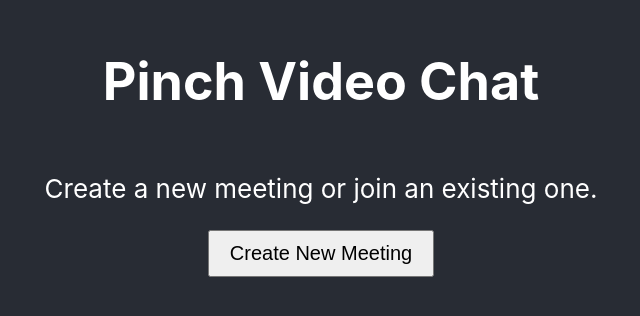
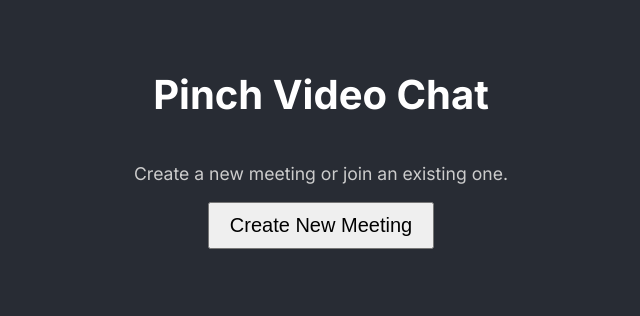
Before and after one commit to Rogue-56/pinch-client-app, a React (Create React App) app: page / in a window 1280 px wide. Shown: the part 254-570 px from the top of the page, without its empty margins (319-959 px from the left). Built offline with nearby package versions, Linux system fonts and the light colour scheme.

Commit message:
Fix: Update styles to use 'Inter' font and enhance button appearance in App.css

```diff
--- a/public/index.html
+++ b/public/index.html
@@ -25,6 +25,9 @@
       Learn how to configure a non-root public URL by running `npm run build`.
     -->
     <title>React App</title>
+    <link rel="preconnect" href="https://fonts.googleapis.com">
+    <link rel="preconnect" href="https://fonts.gstatic.com" crossorigin>
+    <link href="https://fonts.googleapis.com/css2?family=Inter:wght@400;500;700&display=swap" rel="stylesheet">
   </head>
   <body>
     <noscript>You need to enable JavaScript to run this app.</noscript>
--- a/src/App.css
+++ b/src/App.css
@@ -1,3 +1,7 @@
+body {
+  font-family: 'Inter', sans-serif;
+}
+
 .App {
   text-align: center;
 }
@@ -22,10 +26,22 @@
   justify-content: center;
   font-size: calc(10px + 2vmin);
   color: white;
+  font-family: 'Inter', sans-serif;
+}
+
+.App-header h1 {
+  font-weight: 700;
+  font-size: 2.5rem;
+}
+
+.App-header p {
+  font-weight: 400;
+  font-size: 1.1rem;
+  color: #cccccc;
 }
 
 .App-link {
-  color: #61dafb;
+  color: #4a90e2;
 }
 
 @keyframes App-logo-spin {
@@ -59,26 +75,27 @@ video {
   justify-content: center;
 }
 
-.controls-container button {
+.controls-container button, .chat-input-form button {
   font-size: 16px;
-  padding: 8px 12px;
+  padding: 8px 16px;
   border-radius: 8px;
-  border: none;
+  border: 1px solid #cccccc;
   cursor: pointer;
-  background-color: #61dafb;
+  background-color: #ffffff;
   color: #282c34;
-  font-weight: bold;
+  font-weight: 500;
+  transition: background-color 0.2s ease-in-out;
 }
 
-.controls-container button:hover {
-  background-color: #ffffff;
+.controls-container button:hover, .chat-input-form button:hover {
+  background-color: #f2f2f2;
 }
 
 .chat-container {
   width: 80%;
   max-width: 800px;
   margin-top: 20px;
-  border: 1px solid #61dafb;
+  border: 1px solid #4a90e2;
   border-radius: 8px;
   display: flex;
   flex-direction: column;
@@ -110,20 +127,13 @@ video {
   flex-grow: 1;
   padding: 10px;
   border-radius: 5px;
-  border: 1px solid #61dafb;
+  border: 1px solid #4a90e2;
   background-color: #282c34;
   color: white;
   font-size: 16px;
+  font-family: 'Inter', sans-serif;
 }
 
 .chat-input-form button {
   margin-left: 10px;
-  font-size: 16px;
-  padding: 8px 12px;
-  border-radius: 8px;
-  border: none;
-  cursor: pointer;
-  background-color: #61dafb;
-  color: #282c34;
-  font-weight: bold;
 }
```
